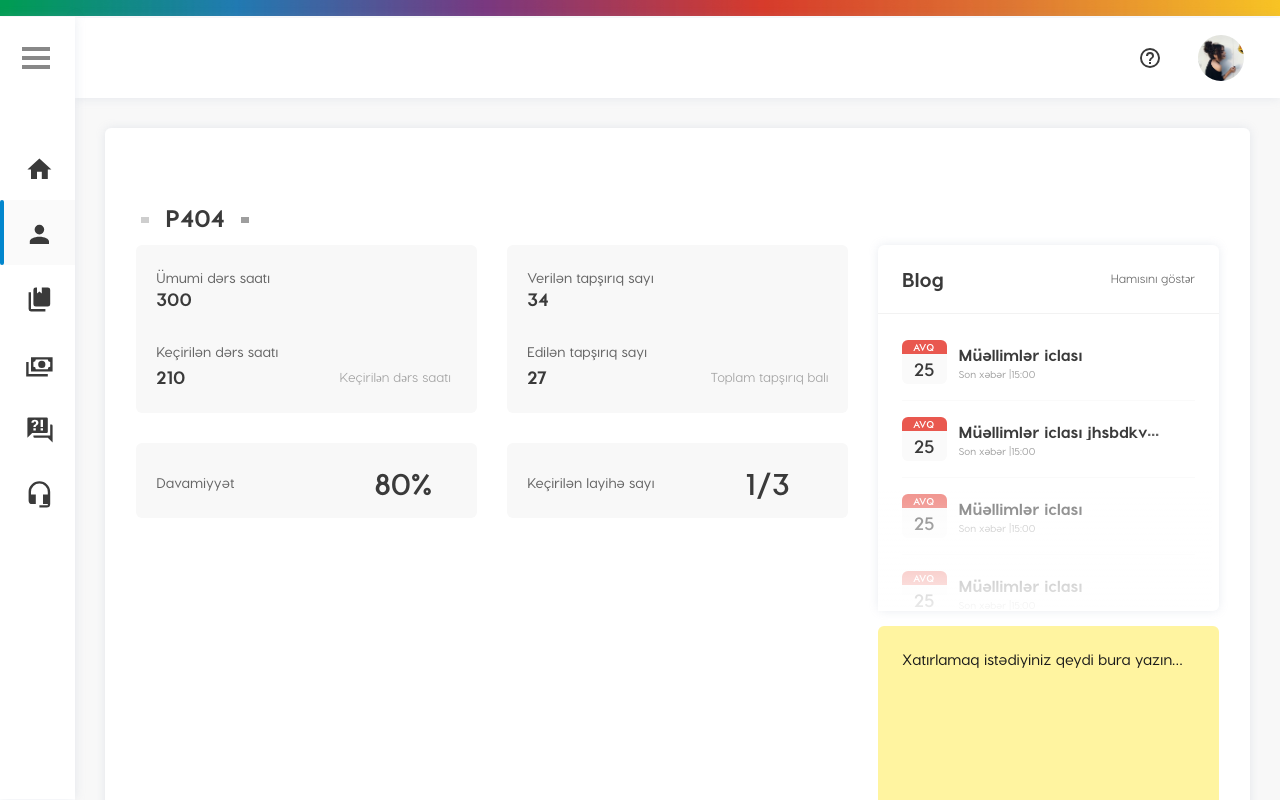
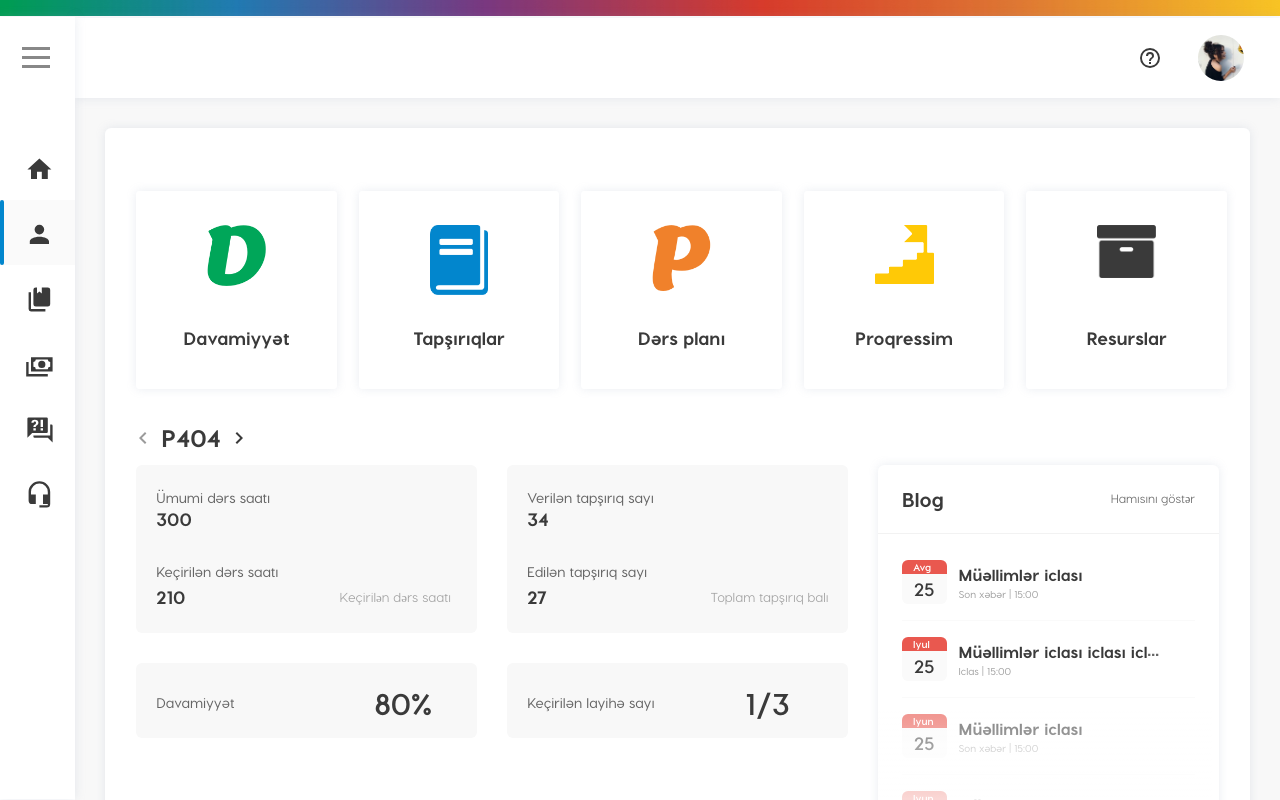
Before and after one commit to nuranaar/LMS-reactjs, a React (Create React App) app: page /lessons in a window 1280 px wide. Built offline with nearby package versions, Linux system fonts and the light colour scheme; grey boxes are pictures that could not be loaded.

Commit message:
last posts

```diff
--- a/src/App.css
+++ b/src/App.css
@@ -1212,6 +1212,14 @@ nav.menu-bar .logo img {
   width: 75%;
 }
 
+nav.menu-bar .nav-list {
+  height: calc(100vh - 140px);
+  overflow-y: auto;
+  overflow-x: hidden;
+}
+nav.menu-bar .nav-list::-webkit-scrollbar{
+  width: 0;
+}
 nav.menu-bar .nav-list .nav-item {
   position: relative;
 }
@@ -1523,7 +1531,7 @@ nav.menu-bar .nav-list .nav-item .nav-text {
   color: #fff;
   width: 200px;
 }
-.page-body #segmentations{
+.page-body #segmentations {
   height: max-content;
 }
 .page-body #segmentations .segments .segment {
@@ -1551,7 +1559,7 @@ nav.menu-bar .nav-list .nav-item .nav-text {
 }
 
 .page-body #statistics .group-pagination {
-  padding: 30px 20px 0;
+  padding: 30px 10px 0;
   display: -webkit-box;
   display: -ms-flexbox;
   display: flex;
@@ -1560,25 +1568,19 @@ nav.menu-bar .nav-list .nav-item .nav-text {
   align-items: center;
 }
 
-.page-body #statistics .group-pagination .prev,
-.page-body #statistics .group-pagination .next {
-  width: 8px;
-}
-
-.page-body #statistics .group-pagination .prev .icon,
-.page-body #statistics .group-pagination .next .icon {
-  width: 100%;
-}
-
-.page-body #statistics .group-pagination .prev.disabled,
-.page-body #statistics .group-pagination .next.disabled {
+.page-body #statistics .group-pagination svg.mdi .icon {
+  width: 100%;
+  fill: #3a3a3a;
+}
+
+.page-body #statistics .group-pagination svg.mdi.disabled {
   opacity: 0.5;
 }
 
 .page-body #statistics .group-pagination .group {
   font-size: 24px;
   font-weight: 800;
-  padding: 0 16px;
+  padding: 0 6px;
 }
 
 .page-body #statistics .statistics-list .statistic-item {
--- a/src/component/LessonsSegmentation/LessonsSegmentation.js
+++ b/src/component/LessonsSegmentation/LessonsSegmentation.js
@@ -1,26 +1,20 @@
 import React from 'react'
-import {Link} from 'react-router-dom'
+import { Link } from 'react-router-dom'
 
 export default function LessonsSegmentation(props) {
-    console.log(props.rol)
     return (
-        <section className="segmentations" id="segmentations">
-            <div className="segments row text-center justify-content-center mt-6 ml-3 mr-3">
-                    {/* {props.segments.map(seg => {
-                        return<div className="col-lg-3 col-sm-4 col-xs-6">
-                        <div className="segment">
-                            <Link to={['lessons/',seg.route].join('')}>
-                                <div className="icon ">
-                                    <img src={seg.icon} alt="d" />
-                                </div>
-                            </Link>
-                            <div className="segment-title">{seg.title}</div>
-                        </div>
+
+                 <div className="col-lg-3 col-sm-4 col-xs-6">
+                    <div className="segment">
+                        <Link to={['lessons/', props.segment.route].join('')}>
+                            <div className="icon ">
+                                <img src={props.segment.icon} alt="d" />
+                            </div>
+                        </Link>
+                        <div className="segment-title">{props.segment.title}</div>
                     </div>
-                    })} */}
+                </div>
 
-            </div>
-        </section>
 
     )
 }
--- /dev/null
+++ b/src/container/LastPosts/LastPosts.js
@@ -0,0 +1,89 @@
+import React, { Component } from 'react'
+
+export default class LastPosts extends Component {
+    state = {
+        posts: [
+            {
+                id:1,
+                title: "Müəllimlər iclası",
+                date: {
+                    month: "Avg",
+                    day: "25"
+                },
+                category: "Son xəbər",
+                time: "15:00",
+            },
+            {
+                id:2,
+                title: "Müəllimlər iclası iclası iclası iclası",
+                date: {
+                    month: "Iyul",
+                    day: "25"
+                },
+                category: "Iclas",
+                time: "15:00",
+            },
+            {
+                id:3,
+                title: "Müəllimlər iclası",
+                date: {
+                    month: "Iyun",
+                    day: "25"
+                },
+                category: "Son xəbər",
+                time: "15:00",
+            },
+            {
+                id:4,
+                title: "Müəllimlər iclası",
+                date: {
+                    month: "Iyun",
+                    day: "25"
+                },
+                category: "Son xəbər",
+                time: "15:00",
+            },
+            {
+                id:5,
+                title: "Müəllimlər iclası",
+                date: {
+                    month: "Iyun",
+                    day: "25"
+                },
+                category: "Son xəbər",
+                time: "15:00",
+            },
+        ]
+    }
+    render() {
+        return (
+            <div className="blogs">
+                <div className="blogs-header d-flex justify-content-between align-items-center">
+                    <div className="head-title">Blog</div>
+                    <button className="btn">Hamısını göstər</button>
+                </div>
+                <div className="blog-list">
+                    <ul>
+                        {this.state.posts.map(post => {
+                            return (
+                                <li key={post.id} className="blog-item d-flex justify-content-start align-items-center">
+                                    <div className="blog-date">
+                                        <div className="month">{post.date.month}</div>
+                                        <div className="day">{post.date.day}</div>
+                                    </div>
+                                    <div className="blog">
+                                        <div className="title"><a href="#">{post.title}</a></div>
+                                        <div className="info">
+                                            <span className="category">{post.category} </span> | <span className="time">{post.time}</span></div>
+                                    </div>
+                                </li>
+                            )
+                        })}
+
+                    </ul>
+                    <div className="hidden"></div>
+                </div>
+            </div>
+        )
+    }
+}
--- a/src/container/LessonsPage/LessonsPage.js
+++ b/src/container/LessonsPage/LessonsPage.js
@@ -5,62 +5,92 @@ import book from '../../assets/img/study/hardbound-book-variant.png'
 import p from '../../assets/img/study/P.png'
 import goal from '../../assets/img/study/goal.png';
 import box from '../../assets/img/study/archive-black-box.png';
+import prev from '../../assets/img/study/left.png'
 import LessonsSegmentation from '../../component/LessonsSegmentation/LessonsSegmentation';
+import Icon from '@mdi/react';
+import { mdiChevronLeft, mdiChevronRight } from '@mdi/js';
+import LastPosts from '../LastPosts/LastPosts';
+
 
 export default class LessonsPage extends React.Component {
     state = {
+        group_index: 0,
         rols: [{
             name: 'student',
             segments: [
                 {
-                    id:1,
+                    id: 1,
                     title: 'Davamiyyət',
                     icon: d,
                     route: 'attendance'
                 },
                 {
-                    id:2,
+                    id: 2,
                     title: 'Tapşırıqlar',
                     icon: book,
                     route: 'tasks'
                 },
                 {
-                    id:3,
+                    id: 3,
                     title: 'Dərs planı',
                     icon: p,
                     route: 'plane'
                 },
                 {
-                    id:4,
+                    id: 4,
                     title: 'Proqressim',
                     icon: goal,
                     route: 'progress'
                 },
                 {
-                    id:5,
+                    id: 5,
                     title: 'Resurslar',
                     icon: box,
                     route: 'resurs'
                 },
-
+            ],
+            groups: [
+                'P404',
+                'I403',
+                'V405'
             ]
         }],
         currentRol: 'student'
+    }
+    prevGroup = () => {
+        let index = this.state.group_index - 1;
+        this.setState({
+            group_index: index
+        })
+    }
+    nextGroup = () => {
+        let index = this.state.group_index + 1;
+        this.setState({
+            group_index: index
+        })
     }
     render() {
         return (
             <div className="page-body" id="student-study">
                 <div className="body">
+                    <section className="segmentations" id="segmentations">
+                        <div className="segments row text-center justify-content-center mt-6 ml-3 mr-3">
+                            {this.state.rols.filter(rol => rol.name === this.state.currentRol).map(rol => { return rol.segments.map(segment => { return <LessonsSegmentation segment={segment} key={segment.id} /> }) })}
 
-                    <LessonsSegmentation rol={this.state.rols.filter(rol=>rol.name===this.state.currentRol).rols}/>
-
+                        </div>
+                    </section>
                     <section id="statistics">
                         <div className="row">
-                            <div className="group-pagination col-md-12">
-                                <div className="prev disabled"><img src="/img/study/left.png" alt="" className="icon" /></div>
-                                <p className="group">P404</p>
-                                <div className="next"><img src="/img/study/right.png" alt="" className="icon" /></div>
-                            </div>
+
+                            {/* <div>  {this.state.rols.filter(rol => rol.name === this.state.currentRol).map(rol => rol.groups.map(group => { return <p className="group">{group + rol.groups.length}</p> }))}    </div> */}
+                            {this.state.rols.filter(rol => rol.name === this.state.currentRol).map(rol => {
+                                return <div className="group-pagination col-md-12" key={rol.name}>
+                                    <div className='prev' onClick={this.state.group_index === 0 ? null : this.prevGroup}> <Icon path={mdiChevronLeft} className={['mdi', this.state.group_index === 0 ? 'disabled' : null].join(' ')} size={1} /></div>
+                                    <p className="group">{rol.groups[this.state.group_index]}</p>
+                                    <div className='next' onClick={this.state.group_index === (rol.groups.length - 1) ? null : this.nextGroup}>  < Icon path={mdiChevronRight} className={['mdi', this.state.group_index === (rol.groups.length - 1) ? 'disabled' : null].join(' ')} size={1} /></div>
+                                </div>
+
+                            })}
                             <div className="col-md-8">
                                 <div className="statistics-list row">
                                     <div className="col-md-6 ">
@@ -123,95 +153,7 @@ export default class LessonsPage extends React.Component {
                                 </div>
                             </div>
                             <div className="col-md-4">
-                                <div className="blogs">
-                                    <div className="blogs-header d-flex justify-content-between align-items-center">
-                                        <div className="head-title">Blog</div>
-                                        <button className="btn">Hamısını göstər</button>
-                                    </div>
-                                    <div className="blog-list">
-                                        <ul>
-                                            <li className="blog-item d-flex justify-content-start align-items-center">
-                                                <div className="blog-date">
-                                                    <div className="month">AVQ</div>
-                                                    <div className="day">25</div>
-                                                </div>
-                                                <div className="blog">
-                                                    <div className="title"><a href="#"> Müəllimlər iclası</a></div>
-                                                    <div className="info"><span className="category">Son xəbər </span> |
-                                                    <span className="time">15:00</span></div>
-                                                </div>
-                                            </li>
-                                            <li className="blog-item d-flex justify-content-start align-items-center">
-                                                <div className="blog-date">
-                                                    <div className="month">AVQ</div>
-                                                    <div className="day">25</div>
-                                                </div>
-                                                <div className="blog">
-                                                    <div className="title"><a href="#"> Müəllimlər iclası
-                                                        jhsbdkvhbkhvbskdhfvbjsgfbv</a></div>
-                                                    <div className="info"><span className="category">Son xəbər </span> |
-                                                    <span className="time">15:00</span></div>
-                                                </div>
-                                            </li>
-                                            <li className="blog-item d-flex justify-content-start align-items-center">
-                                                <div className="blog-date">
-                                                    <div className="month">AVQ</div>
-                                                    <div className="day">25</div>
-                                                </div>
-                                                <div className="blog">
-                                                    <div className="title"><a href="#"> Müəllimlər iclası</a></div>
-                                                    <div className="info"><span className="category">Son xəbər </span> |
-                                                    <span className="time">15:00</span></div>
-                                                </div>
-                                            </li>
-                                            <li className="blog-item d-flex justify-content-start align-items-center">
-                                                <div className="blog-date">
-                                                    <div className="month">AVQ</div>
-                                                    <div className="day">25</div>
-                                                </div>
-                                                <div className="blog">
-                                                    <div className="title"><a href="#"> Müəllimlər iclası</a></div>
-                                                    <div className="info"><span className="category">Son xəbər </span> |
-                                                    <span className="time">15:00</span></div>
-                                                </div>
-                                            </li>
-                                            <li className="blog-item d-flex justify-content-start align-items-center">
-                                                <div className="blog-date">
-                                                    <div className="month">AVQ</div>
-                                                    <div className="day">25</div>
-                                                </div>
-                                                <div className="blog">
-                                                    <div className="title"><a href="#"> Müəllimlər iclası</a></div>
-                                                    <div className="info"><span className="category">Son xəbər </span> |
-                                                    <span className="time">15:00</span></div>
-                                                </div>
-                                            </li>
-                                            <li className="blog-item d-flex justify-content-start align-items-center">
-                                                <div className="blog-date">
-                                                    <div className="month">AVQ</div>
-                                                    <div className="day">25</div>
-                                                </div>
-                                                <div className="blog">
-                                                    <div className="title"><a href="#"> Müəllimlər iclası</a></div>
-                                                    <div className="info"><span className="category">Son xəbər </span> |
-                                                    <span className="time">15:00</span></div>
-                                                </div>
-                                            </li>
-                                            <li className="blog-item d-flex justify-content-start align-items-center">
-                                                <div className="blog-date">
-                                                    <div className="month">AVQ</div>
-                                                    <div className="day">25</div>
-                                                </div>
-                                                <div className="blog">
-                                                    <div className="title"><a href="#"> Müəllimlər iclası</a></div>
-                                                    <div className="info"><span className="category">Son xəbər </span> |
-                                                    <span className="time">15:00</span></div>
-                                                </div>
-                                            </li>
-                                        </ul>
-                                        <div className="hidden"></div>
-                                    </div>
-                                </div>
+                            <LastPosts/>
                                 <div className="notepad">
                                     <textarea name="" id=""
                                         placeholder="Xatırlamaq istədiyiniz qeydi bura yazın…"></textarea>
--- a/src/container/SideBar/SideBar.js
+++ b/src/container/SideBar/SideBar.js
@@ -35,7 +35,7 @@ export default class SideBar extends React.Component {
                     {/* <img className="CA-Copy" src={hoverIcon} alt="logo" /> */}
 
                 </div>
-                <ul className="nav-list">
+                <div className="nav-list">
                     <Link to='/home' className="nav-item  d-flex align-items-center justify-content-start ">
                         <div className="icon">
                             <Icon path={mdiHome} size={1.2} className='mdi' />
@@ -72,7 +72,7 @@ export default class SideBar extends React.Component {
                         </div>
                             <p className="nav-text">Helpdesk</p>
                     </Link>
-                </ul>
+                </div>
             </nav>
         )
     }
```
Also changed, not shown: src/container/SideBar/SideBar.css (+9 -9 lines).
